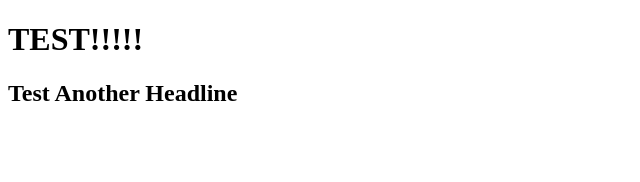
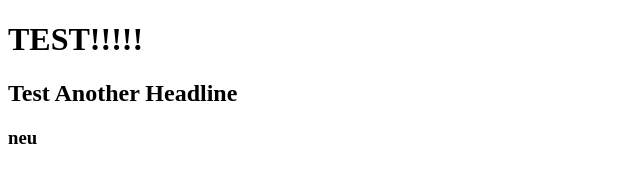
Before and after one commit to lukas2485/background-generator, a plain HTML site: page index.html in a window 1280 px wide. Shown: the full height of the page, 0-640 px from the left. Drawn offline with Linux system fonts and the light colour scheme.

Commit message:
adding text

```diff
--- a/index.html
+++ b/index.html
@@ -11,6 +11,6 @@
 
     <h1>TEST!!!!!</h1>
     <h2>Test Another Headline</h2>
-
+    <h3>neu</h3>
 </body>
 </html>
```
